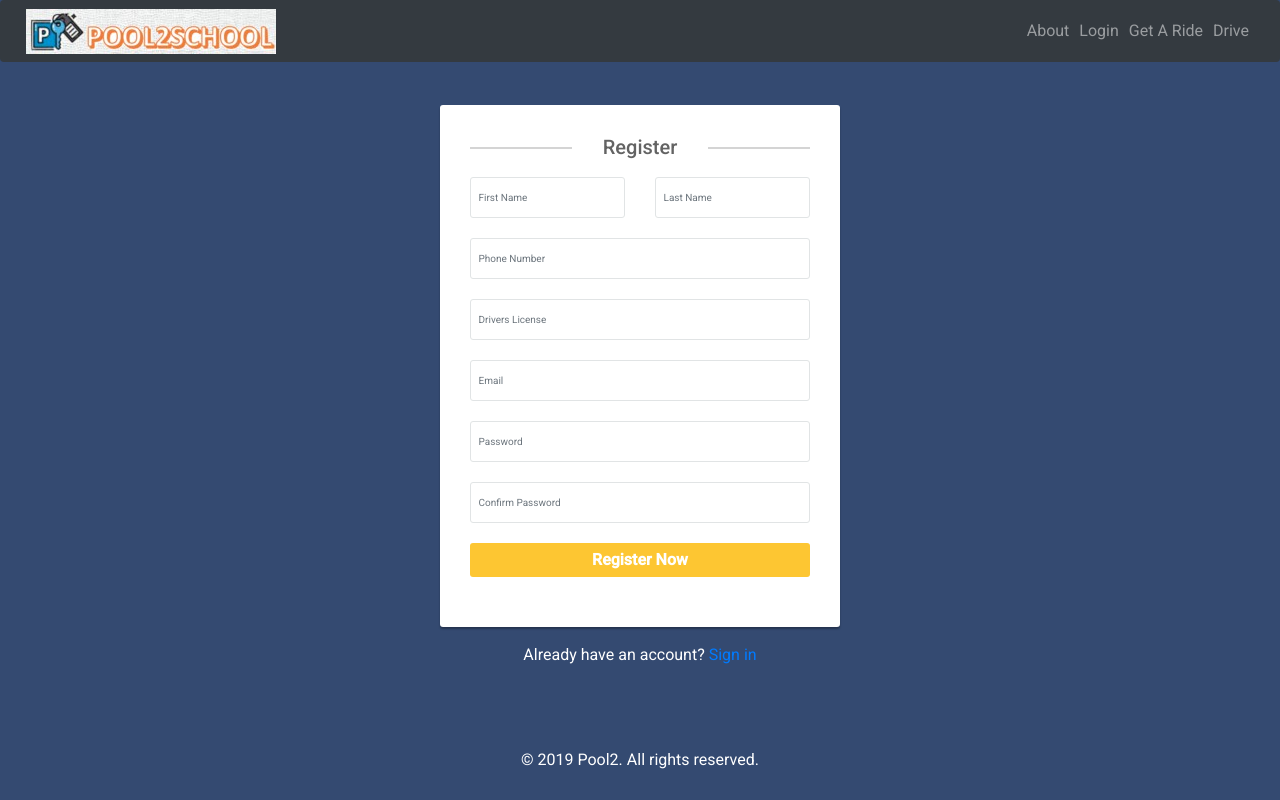
After one commit to krithikaragha/Pool2School, a Flask app: page /driver/signup in a window 1280 px wide. The commit adds this page. Run offline with Flask 2, Linux system fonts and the light colour scheme; some libraries are stand-ins or nearby versions.

Commit message:
Added driver-signup.html template and /driver/signup route

```diff
--- a/app.py
+++ b/app.py
@@ -13,3 +13,7 @@ mysql = MySQL(app)
 @app.route("/")
 def index():
     return render_template("index.html")
+
+@app.route("/driver/signup")
+def signup_driver():
+    return render_template("driver-signup.html")
--- a/static/css/style.css
+++ b/static/css/style.css
@@ -7,17 +7,9 @@ body {
   font-size: 16px;
   font-family: "Roboto", sans-serif;
   font-weight: 400;
-  color: #7b838a; }
-
-h1,
-h2,
-h3,
-h4,
-h5,
-h6 {
-  font-family: "Rubik", sans-serif;
-  font-weight: 500;
-  color: #fff; }
+  color: #fff;
+  background: #344a71;
+}
 
 a {
   text-decoration: none;
@@ -129,3 +121,74 @@ a {
     border: 1px solid #002347; }
 /* End Main Button Area css
 ============================================================================================ */
+
+/* Sign-up Form CSS
+============================================================================================ */
+.form-control {
+  min-height: 41px;
+  box-shadow: none;
+  border-color: #e1e4e5;
+}
+.form-control:focus {
+  border-color: #fdc632;
+}
+.form-control, .btn {
+      border-radius: 3px;
+  }
+.signup-form {
+  width: 400px;
+  margin: 0 auto;
+  padding: 30px 0;
+}
+.signup-form form {
+  color: #9ba5a8;
+  border-radius: 3px;
+    margin-bottom: 15px;
+      background: #fff;
+      box-shadow: 0px 2px 2px rgba(0, 0, 0, 0.3);
+      padding: 30px;
+  }
+.signup-form h2{
+  color: #636363;
+      margin: 0 0 18px;
+  position: relative;
+  text-align: center;
+  }
+.signup-form h2:before, .signup-form h2:after{
+  content: "";
+  height: 2px;
+  width: 30%;
+  background: #d4d4d4;
+  position: absolute;
+  top: 50%;
+  z-index: 2;
+}
+.signup-form h2:before{
+  left: 0;
+}
+.signup-form h2:after{
+  right: 0;
+}
+.signup-form hr {
+    margin: 0 -30px 20px;
+}
+.signup-form .form-group {
+  margin-bottom: 20px;
+}
+.signup-form label {
+  font-weight: normal;
+  font-size: 13px;
+}
+.signup-form .btn {
+      font-size: 16px;
+      font-weight: bold;
+  background: #fdc632;
+  border: none;
+  min-width: 140px;
+  }
+.signup-form .btn:hover, .signup-form .btn:focus {
+  background: #eed07f;
+      outline: none !important;
+}
+/* End Sign-up Form CSS
+============================================================================================ */
--- a/templates/driver-signup.html
+++ b/templates/driver-signup.html
@@ -0,0 +1,36 @@
+{% extends 'layout.html' %}
+
+{% block body %}
+<br><br><br>
+<div class="signup-form">
+    <form>
+		<h2>Register</h2>
+        <div class="form-group">
+			<div class="row">
+				<div class="col-xs-6"><input type="text" class="form-control" name="first_name" placeholder="First Name" required="required"></div>
+				<div class="col-xs-6"><input type="text" class="form-control" name="last_name" placeholder="Last Name" required="required"></div>
+			</div>
+        </div>
+        <div class="form-group">
+        	<input type="tel" class="form-control" name="phone" placeholder="Phone Number" required="required">
+        </div>
+        <div class="form-group">
+        	<input type="text" class="form-control" name="license" placeholder="Drivers License" required="required">
+        </div>
+        <div class="form-group">
+        	<input type="email" class="form-control" name="email" placeholder="Email" required="required">
+        </div>
+		<div class="form-group">
+            <input type="password" class="form-control" name="password" placeholder="Password" required="required">
+        </div>
+		<div class="form-group">
+            <input type="password" class="form-control" name="confirm_password" placeholder="Confirm Password" required="required">
+        </div>
+		<div class="form-group">
+            <button type="submit" class="btn btn-primary btn-lg btn-block">Register Now</button>
+        </div>
+    </form>
+	<div class="text-center">Already have an account? <a href="/login">Sign in</a></div>
+</div>
+<br><br>
+{% endblock %}
--- /dev/null
+++ b/templates/layout.html
@@ -0,0 +1,56 @@
+<!DOCTYPE html>
+<html>
+    <head>
+        <meta charset="utf-8">
+        <meta name="viewport" content="width=device-width, initial-scale=1, shrink-to-fit=no">
+        <meta name="description" content="">
+        <title>Pool2School</title>
+        <link rel="shortcut icon" href="{{ url_for('static', filename='img/favicon.ico') }}">
+        <!-- Bootstrap 3 CSS & JS -->
+        <link rel="stylesheet" href="https://maxcdn.bootstrapcdn.com/bootstrap/3.3.7/css/bootstrap.min.css">
+        <script src="https://ajax.googleapis.com/ajax/libs/jquery/1.12.4/jquery.min.js"></script>
+        <script src="https://maxcdn.bootstrapcdn.com/bootstrap/3.3.7/js/bootstrap.min.js"></script>
+        <!-- Bootstrap 4 CSS & JS -->
+        <link rel="stylesheet" href="https://maxcdn.bootstrapcdn.com/bootstrap/4.3.1/css/bootstrap.min.css">
+        <script src="https://maxcdn.bootstrapcdn.com/bootstrap/4.3.1/js/bootstrap.min.js"></script>
+        <!-- Main CSS -->
+        <link rel="stylesheet" type="text/css" href="{{ url_for('static', filename='css/style.css') }}">
+        <link rel="stylesheet" type="text/css" href="{{ url_for('static', filename='css/flaticon.css') }}">
+    </head>
+    <body>
+        <header>
+            <nav class="navbar navbar-expand-md navbar-dark fixed-top navbar-dark bg-dark">
+                <a class="navbar-brand" href="/"><img src ="{{ url_for('static', filename='img/carpool.jpg') }}"></a>
+                <button class="navbar-toggler" type="button" data-toggle="collapse" data-target="#navbarCollapse" aria-controls="navbarCollapse" aria-expanded="false" aria-label="Toggle navigation">
+                    <span class="navbar-toggler-icon"></span>
+                </button>
+                <div class="collapse navbar-collapse" id="navbarCollapse">
+                    <ul class="navbar-nav ml-auto">
+                        <li class="nav-item">
+                            <a class="nav-link" href="/about">About</a>
+                        </li>
+                        <li class="nav-item">
+                            <a class="nav-link" href="/login">Login</a>
+                        </li>
+                        <li class="nav-item">
+                            <a class="nav-link" href="/ride">Get A Ride</a>
+                        </li>
+                        <li class="nav-item">
+                            <a class="nav-link" href="/drive">Drive</a>
+                        </li>
+                    </ul>
+                </div>
+            </nav>
+        </header>
+        <div class="container">
+            {% block body %}{% endblock %}
+        </div>
+        <footer class="page-footer">
+        <div align="center">
+            <div class="container">
+                &copy; <script>document.write(new Date().getFullYear())</script> <a font color="white">Pool2. All rights reserved.</a>
+            </div>
+        </div>
+        </footer>
+    </body>
+</html>
```
Also changed, not shown: templates/index.html (+11 -9 lines), static/img/favicon.ico (added), 2 other files.
